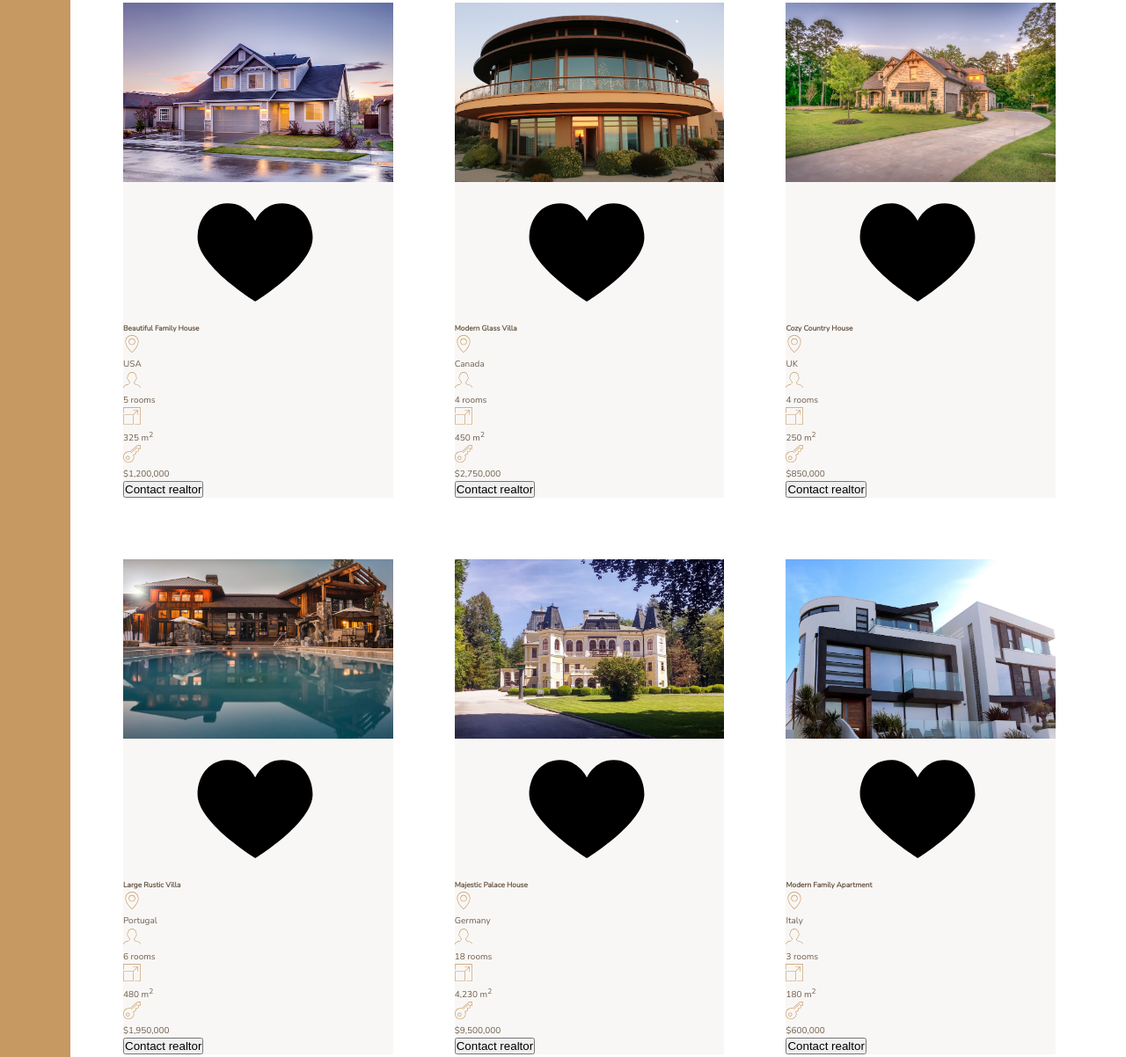
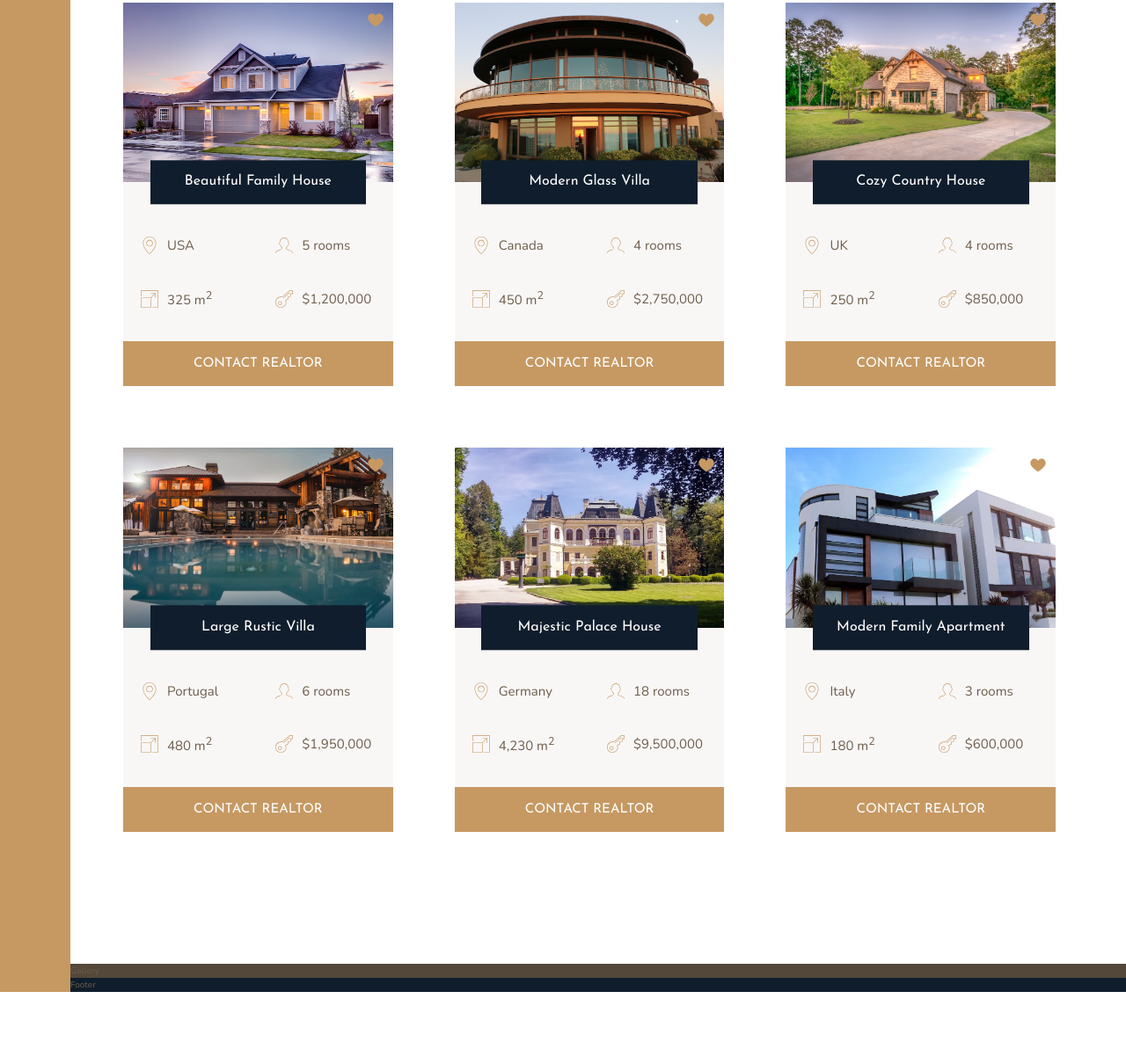
Before and after one commit to DebBugging/Nexter-Project-Advanced-CSS-and-Sass-course, a website: page index.html in a window 1280 px wide. Shown: the part 2022-3224 px from the top of the page at 88% size. After the commit the page ends 3150 px from the top, so only its background shows below. Drawn offline with nearby package versions, Linux system fonts and the light colour scheme.

Commit message:
Style homes section

```diff
--- a/index.html
+++ b/index.html
@@ -93,7 +93,7 @@
         <section class="homes">
            <div class="home">
             <img src="img/house-1.jpeg" alt="House 1" class="home__img">
-            <svg>
+            <svg class="home__like">
                 <use xlink:href="img/sprite.svg#icon-heart-full"></use>
             </svg>
             <h5 class="home__name">Beautiful Family House</h5>
@@ -124,12 +124,12 @@
                 </svg>
                 <p>$1,200,000</p>
             </div>
-            <button class="cta">Contact realtor</button>
+            <button class="btn home__btn">Contact realtor</button>
            </div>
 
            <div class="home">
             <img src="img/house-2.jpeg" alt="House 2" class="home__img">
-            <svg>
+            <svg class="home__like">
                 <use xlink:href="img/sprite.svg#icon-heart-full"></use>
             </svg>
             <h5 class="home__name">Modern Glass Villa</h5>
@@ -160,12 +160,12 @@
                 </svg>
                 <p>$2,750,000</p>
             </div>
-            <button class="cta">Contact realtor</button>
+            <button class="btn home__btn">Contact realtor</button>
            </div>
 
            <div class="home">
             <img src="img/house-3.jpeg" alt="House 3" class="home__img">
-            <svg>
+            <svg class="home__like">
                 <use xlink:href="img/sprite.svg#icon-heart-full"></use>
             </svg>
             <h5 class="home__name">Cozy Country House</h5>
@@ -196,12 +196,12 @@
                 </svg>
                 <p>$850,000</p>
             </div>
-            <button class="cta">Contact realtor</button>
+            <button class="btn home__btn">Contact realtor</button>
            </div>
 
            <div class="home">
             <img src="img/house-4.jpeg" alt="House 1" class="home__img">
-            <svg>
+            <svg class="home__like">
                 <use xlink:href="img/sprite.svg#icon-heart-full"></use>
             </svg>
             <h5 class="home__name">Large Rustic Villa</h5>
@@ -232,12 +232,12 @@
                 </svg>
                 <p>$1,950,000</p>
             </div>
-            <button class="cta">Contact realtor</button>
+            <button class="btn home__btn">Contact realtor</button>
            </div>
 
            <div class="home">
             <img src="img/house-5.jpeg" alt="House 1" class="home__img">
-            <svg>
+            <svg class="home__like">
                 <use xlink:href="img/sprite.svg#icon-heart-full"></use>
             </svg>
             <h5 class="home__name">Majestic Palace House</h5>
@@ -268,12 +268,12 @@
                 </svg>
                 <p>$9,500,000</p>
             </div>
-            <button class="cta">Contact realtor</button>
+            <button class="btn home__btn">Contact realtor</button>
            </div>
 
            <div class="home">
             <img src="img/house-6.jpeg" alt="House 1" class="home__img">
-            <svg>
+            <svg class="home__like">
                 <use xlink:href="img/sprite.svg#icon-heart-full"></use>
             </svg>
             <h5 class="home__name">Modern Family Apartment</h5>
@@ -304,7 +304,7 @@
                 </svg>
                 <p>$600,000</p>
             </div>
-            <button class="cta">Contact realtor</button>
+            <button class="btn home__btn">Contact realtor</button>
            </div>
         </section>
 
--- a/sass/_homes.scss
+++ b/sass/_homes.scss
@@ -10,32 +10,70 @@
 
 .home {
     background-color: $color-grey-light-1;
+    display: grid;
+    grid-template-columns: repeat(2, 1fr);
+    grid-row-gap: 3.5rem;
 
     &__img {
         width: 100%;
+        grid-row: 1/2;
+        grid-column: 1/-1;
+        z-index: 1;
     }
 
     &__like {
-
+        grid-row: 1/2;
+        grid-column: 2/3;
+        fill: $color-primary;
+        height: 2rem;
+        width: 2rem;
+        z-index: 2;
+        justify-self: end;
+        margin: 1rem;
     }
 
     &__name {
+        grid-column: 1/-1;
+        grid-row: 1/2;
+        z-index: 3;
+        justify-self: center;
+        align-self: end;
 
+        width: 80%;
+        font-family: $font-display;
+        font-size: 1.6rem;
+        text-align: center;
+        padding: 1.25rem;
+        background-color: $color-secondary;
+        color: #fff;
+        font-weight: 400;
+        transform: translateY(50%);
+    }
+
+    &__location,
+    &__rooms {
+        margin-top: 2.5rem;
     }
 
     &__location,
     &__rooms,
     &__area,
     &__price {
+        font-size: 1.5rem;
+        margin-left: 2rem;
+
+        display: flex;
+        align-items: center;
 
         svg {
             fill: $color-primary;
             height: 2rem;
             width: 2rem;
-        }
-
-        p {
-
+            margin-right: 1rem;
         }
     }
+
+    &__btn {
+        grid-column: 1/-1;
+    }
 }
```
Also changed, not shown: css/style.css.
